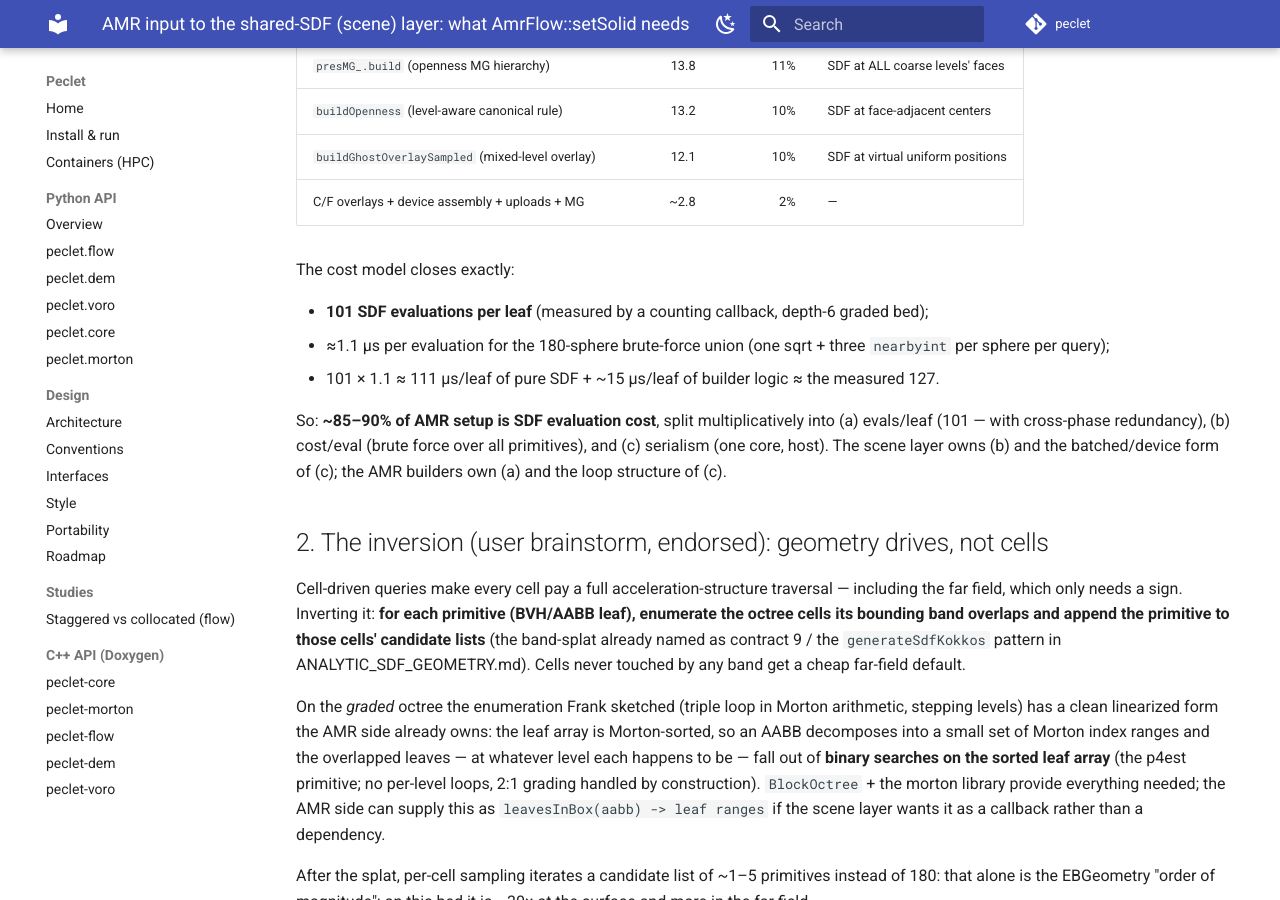
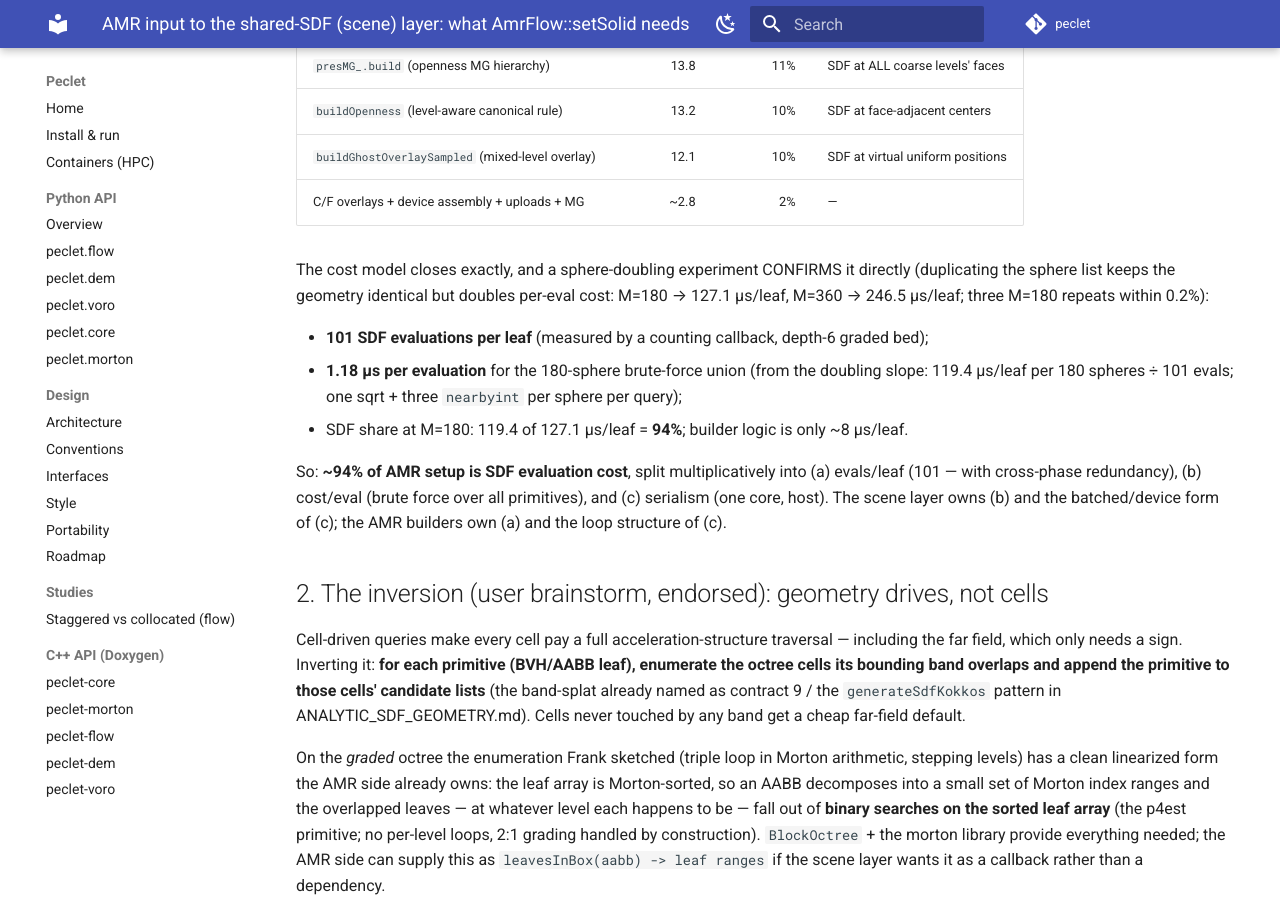
Before and after one commit to computational-chemical-engineering/peclet, an MkDocs documentation site: the page built from docs/AMR_GEOMETRY_SETUP_REQUIREMENTS.md, in a window 1280 px wide and 900 px high, scrolled down 597 px. Built offline with MkDocs 1.6.1 and Material for MkDocs 9.7.7, drawn with Linux system fonts in a browser that asks for light colours; comment, search, counter and statistics services are not loaded.

Commit message:
docs: doubling experiment confirms the setSolid cost model — SDF share is 94%
M=360 (duplicated sphere list, identical geometry) = 246.5 us/leaf vs M=180 = 127.1: the slope
puts SDF evaluation at 119.4 us/leaf (94% of setup) and builder logic at ~8 us/leaf, per-eval
cost 1.18 us. Strengthens the division of labour: the scene layer owns nearly all of it.

Co-Authored-By: Claude Fable 5 <noreply@anthropic.com>
Claude-Session: https://claude.ai/code/session_012gupotAtooE5vJ8VP5rPG8

```diff
--- a/docs/AMR_GEOMETRY_SETUP_REQUIREMENTS.md
+++ b/docs/AMR_GEOMETRY_SETUP_REQUIREMENTS.md
@@ -23,14 +23,16 @@ Phase breakdown (`PECLET_CORE_PROFILE_SETUP=1`, permanent env-gated profiler in
 | `buildGhostOverlaySampled` (mixed-level overlay) | 12.1 | 10% | SDF at virtual uniform positions |
 | C/F overlays + device assembly + uploads + MG | ~2.8 | 2% | — |
 
-The cost model closes exactly:
+The cost model closes exactly, and a sphere-doubling experiment CONFIRMS it directly
+(duplicating the sphere list keeps the geometry identical but doubles per-eval cost:
+M=180 → 127.1 µs/leaf, M=360 → 246.5 µs/leaf; three M=180 repeats within 0.2%):
 
 - **101 SDF evaluations per leaf** (measured by a counting callback, depth-6 graded bed);
-- ≈1.1 µs per evaluation for the 180-sphere brute-force union (one sqrt + three `nearbyint`
-  per sphere per query);
-- 101 × 1.1 ≈ 111 µs/leaf of pure SDF + ~15 µs/leaf of builder logic ≈ the measured 127.
+- **1.18 µs per evaluation** for the 180-sphere brute-force union (from the doubling slope:
+  119.4 µs/leaf per 180 spheres ÷ 101 evals; one sqrt + three `nearbyint` per sphere per query);
+- SDF share at M=180: 119.4 of 127.1 µs/leaf = **94%**; builder logic is only ~8 µs/leaf.
 
-So: **~85–90% of AMR setup is SDF evaluation cost**, split multiplicatively into (a) evals/leaf
+So: **~94% of AMR setup is SDF evaluation cost**, split multiplicatively into (a) evals/leaf
 (101 — with cross-phase redundancy), (b) cost/eval (brute force over all primitives), and
 (c) serialism (one core, host). The scene layer owns (b) and the batched/device form of (c);
 the AMR builders own (a) and the loop structure of (c).
```
